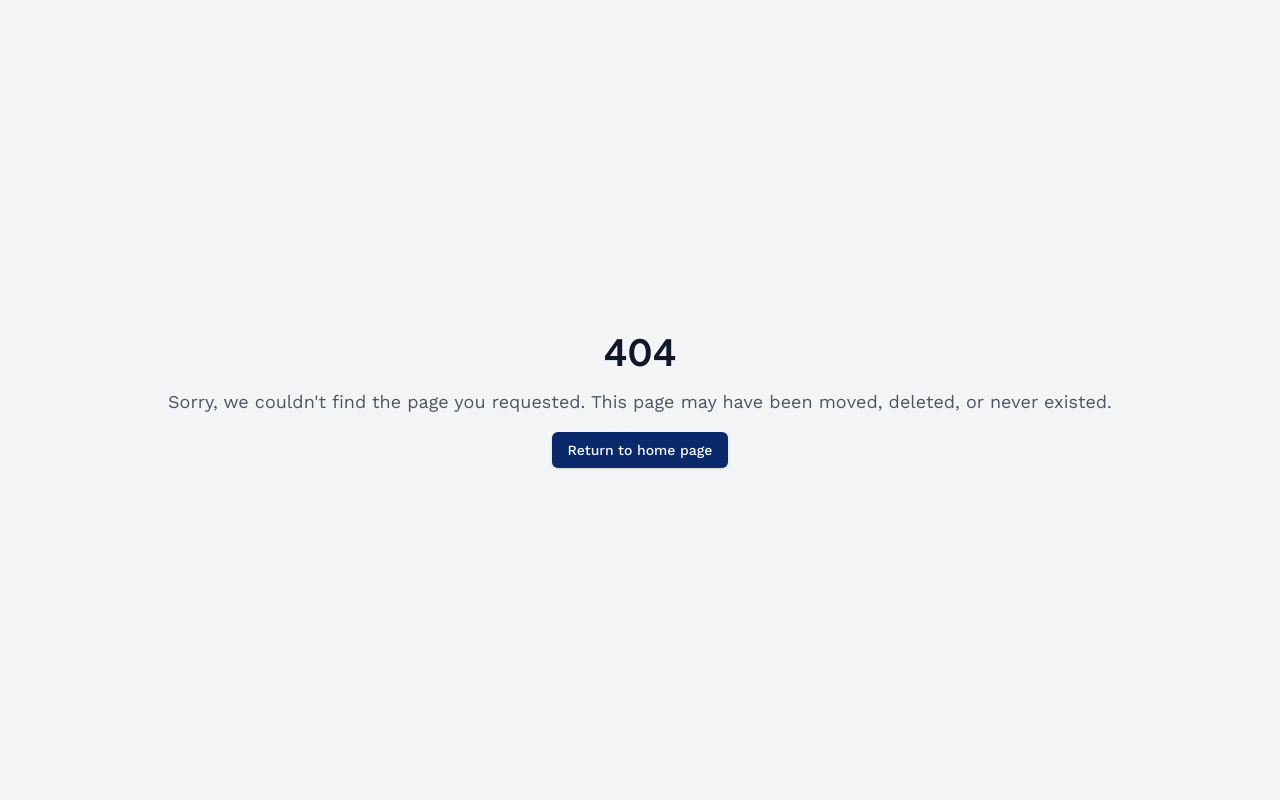
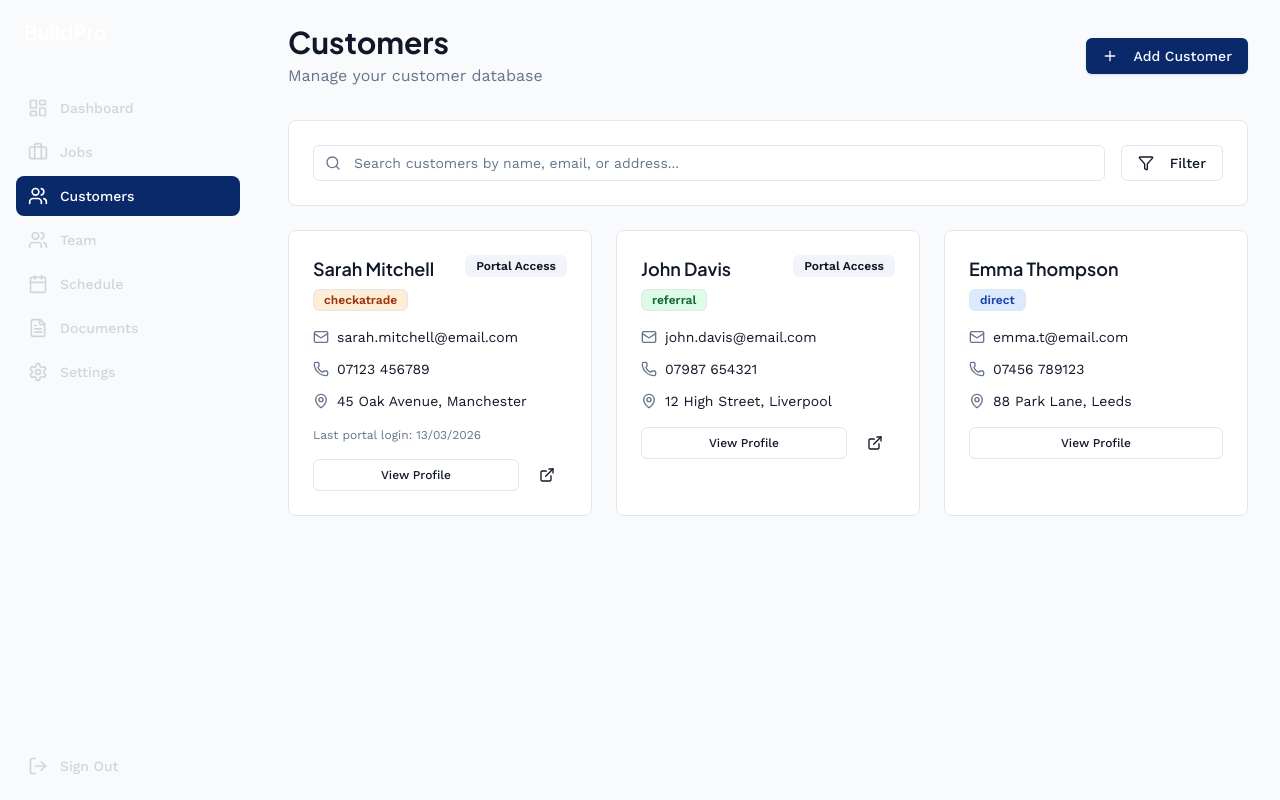
Before and after one commit to dre-harding-gif/sg-5f84ad30-7839-4c9b-a1a4-f4ac289cf48c-1774102070, a Next.js app: page /customers in a window 1280 px wide. Before the commit this address had no page. Built offline with nearby package versions, Linux system fonts and the light colour scheme.

Commit message:
feat(management): Implement leads, jobs, and customer pages

```diff
--- /dev/null
+++ b/src/pages/customers.tsx
@@ -0,0 +1,151 @@
+import { useState } from "react";
+import { Layout } from "@/components/Layout";
+import { Button } from "@/components/ui/button";
+import { Card, CardContent } from "@/components/ui/card";
+import { Badge } from "@/components/ui/badge";
+import { Input } from "@/components/ui/input";
+import { Plus, Search, Filter, Mail, Phone, MapPin, ExternalLink } from "lucide-react";
+import Link from "next/link";
+import type { Customer } from "@/types";
+
+const mockCustomers: Customer[] = [
+  {
+    id: "1",
+    name: "Sarah Mitchell",
+    email: "sarah.mitchell@email.com",
+    phone: "07123 456789",
+    address: "45 Oak Avenue, Manchester",
+    postcode: "M20 2RQ",
+    source: "checkatrade",
+    createdAt: new Date("2026-02-15"),
+    portalAccess: {
+      username: "sarah.mitchell",
+      lastLogin: new Date("2026-03-13"),
+    },
+  },
+  {
+    id: "2",
+    name: "John Davis",
+    email: "john.davis@email.com",
+    phone: "07987 654321",
+    address: "12 High Street, Liverpool",
+    postcode: "L1 1AA",
+    source: "referral",
+    createdAt: new Date("2026-03-05"),
+    portalAccess: {
+      username: "john.davis",
+    },
+  },
+  {
+    id: "3",
+    name: "Emma Thompson",
+    email: "emma.t@email.com",
+    phone: "07456 789123",
+    address: "88 Park Lane, Leeds",
+    postcode: "LS2 8JT",
+    source: "direct",
+    createdAt: new Date("2026-03-10"),
+  },
+];
+
+const sourceColors = {
+  checkatrade: "bg-orange-100 text-orange-800",
+  direct: "bg-blue-100 text-blue-800",
+  referral: "bg-green-100 text-green-800",
+  other: "bg-gray-100 text-gray-800",
+};
+
+export default function CustomersPage() {
+  const [searchQuery, setSearchQuery] = useState("");
+
+  return (
+    <Layout>
+      <div className="px-4 sm:px-6 lg:px-8 max-w-7xl mx-auto">
+        <div className="mb-8 flex items-center justify-between">
+          <div>
+            <h1 className="text-3xl font-heading font-bold text-foreground">Customers</h1>
+            <p className="text-muted-foreground mt-1">Manage your customer database</p>
+          </div>
+          <Link href="/customers/new">
+            <Button>
+              <Plus className="mr-2 h-4 w-4" />
+              Add Customer
+            </Button>
+          </Link>
+        </div>
+
+        <Card className="mb-6">
+          <CardContent className="p-6">
+            <div className="flex flex-col sm:flex-row gap-4">
+              <div className="flex-1 relative">
+                <Search className="absolute left-3 top-1/2 -translate-y-1/2 h-4 w-4 text-muted-foreground" />
+                <Input
+                  placeholder="Search customers by name, email, or address..."
+                  value={searchQuery}
+                  onChange={(e) => setSearchQuery(e.target.value)}
+                  className="pl-10"
+                />
+              </div>
+              <Button variant="outline">
+                <Filter className="mr-2 h-4 w-4" />
+                Filter
+              </Button>
+            </div>
+          </CardContent>
+        </Card>
+
+        <div className="grid grid-cols-1 md:grid-cols-2 lg:grid-cols-3 gap-6">
+          {mockCustomers.map((customer) => (
+            <Card key={customer.id} className="hover:shadow-md transition-shadow">
+              <CardContent className="p-6">
+                <div className="flex items-start justify-between mb-4">
+                  <div>
+                    <h3 className="text-lg font-semibold mb-1">{customer.name}</h3>
+                    <Badge variant="outline" className={sourceColors[customer.source]}>
+                      {customer.source}
+                    </Badge>
+                  </div>
+                  {customer.portalAccess && (
+                    <Badge variant="secondary">Portal Access</Badge>
+                  )}
+                </div>
+
+                <div className="space-y-3 mb-4">
+                  <div className="flex items-center gap-2 text-sm">
+                    <Mail className="h-4 w-4 text-muted-foreground" />
+                    <span className="truncate">{customer.email}</span>
+                  </div>
+                  <div className="flex items-center gap-2 text-sm">
+                    <Phone className="h-4 w-4 text-muted-foreground" />
+                    <span>{customer.phone}</span>
+                  </div>
+                  <div className="flex items-start gap-2 text-sm">
+                    <MapPin className="h-4 w-4 text-muted-foreground mt-0.5" />
+                    <span>{customer.address}</span>
+                  </div>
+                </div>
+
+                {customer.portalAccess?.lastLogin && (
+                  <p className="text-xs text-muted-foreground mb-4">
+                    Last portal login: {new Date(customer.portalAccess.lastLogin).toLocaleDateString("en-GB")}
+                  </p>
+                )}
+
+                <div className="flex gap-2">
+                  <Link href={`/customers/${customer.id}`} className="flex-1">
+                    <Button variant="outline" size="sm" className="w-full">View Profile</Button>
+                  </Link>
+                  {customer.portalAccess && (
+                    <Button variant="ghost" size="sm">
+                      <ExternalLink className="h-4 w-4" />
+                    </Button>
+                  )}
+                </div>
+              </CardContent>
+            </Card>
+          ))}
+        </div>
+      </div>
+    </Layout>
+  );
+}
```
